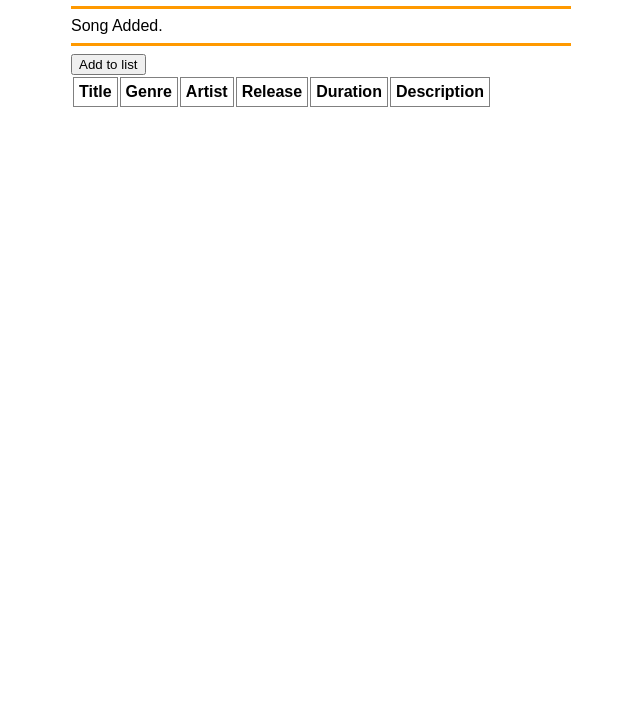
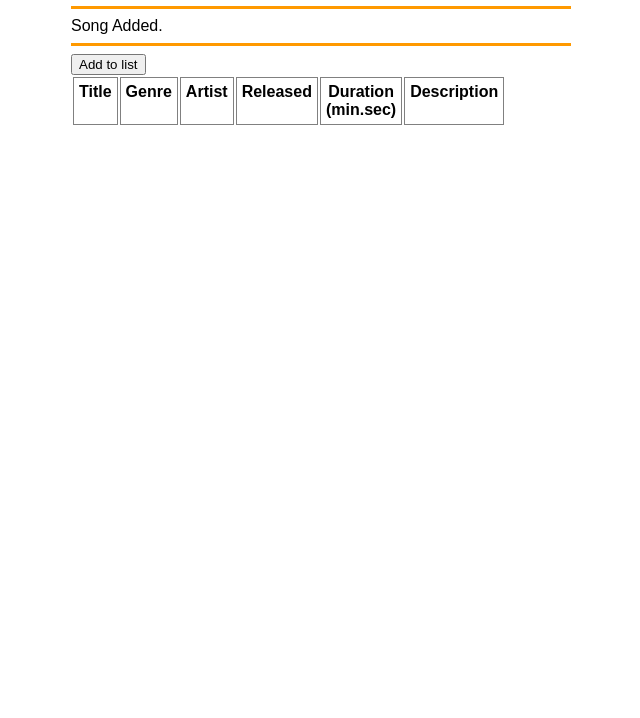
Before and after one commit to cjy93/WMP_Add_Song, a plain HTML site: page process.html in a window 1280 px wide. Shown: the part 82-800 px from the top of the page, without its empty margins (319-959 px from the left). Drawn offline with Linux system fonts and the light colour scheme.

Commit message:
updated files

```diff
--- a/process.html
+++ b/process.html
@@ -110,8 +110,8 @@
 						<th>Title</th>
 						<th>Genre</th>
 						<th>Artist</th>
-						<th>Release</th>
-						<th>Duration</th>
+						<th>Released</th>
+						<th>Duration (min.sec)</th>
 						<th>Description</th>
 					</tr>
 				</thead>
```
